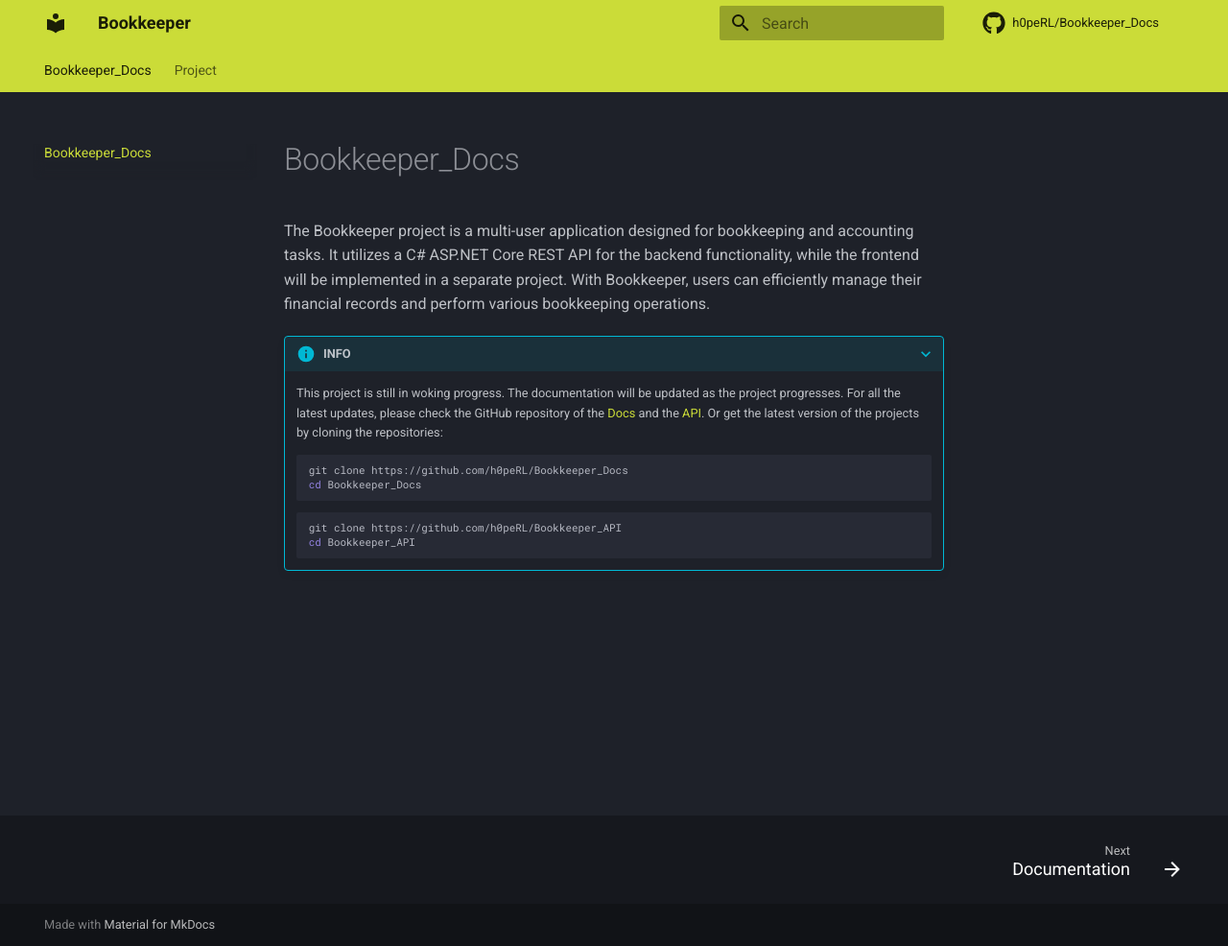
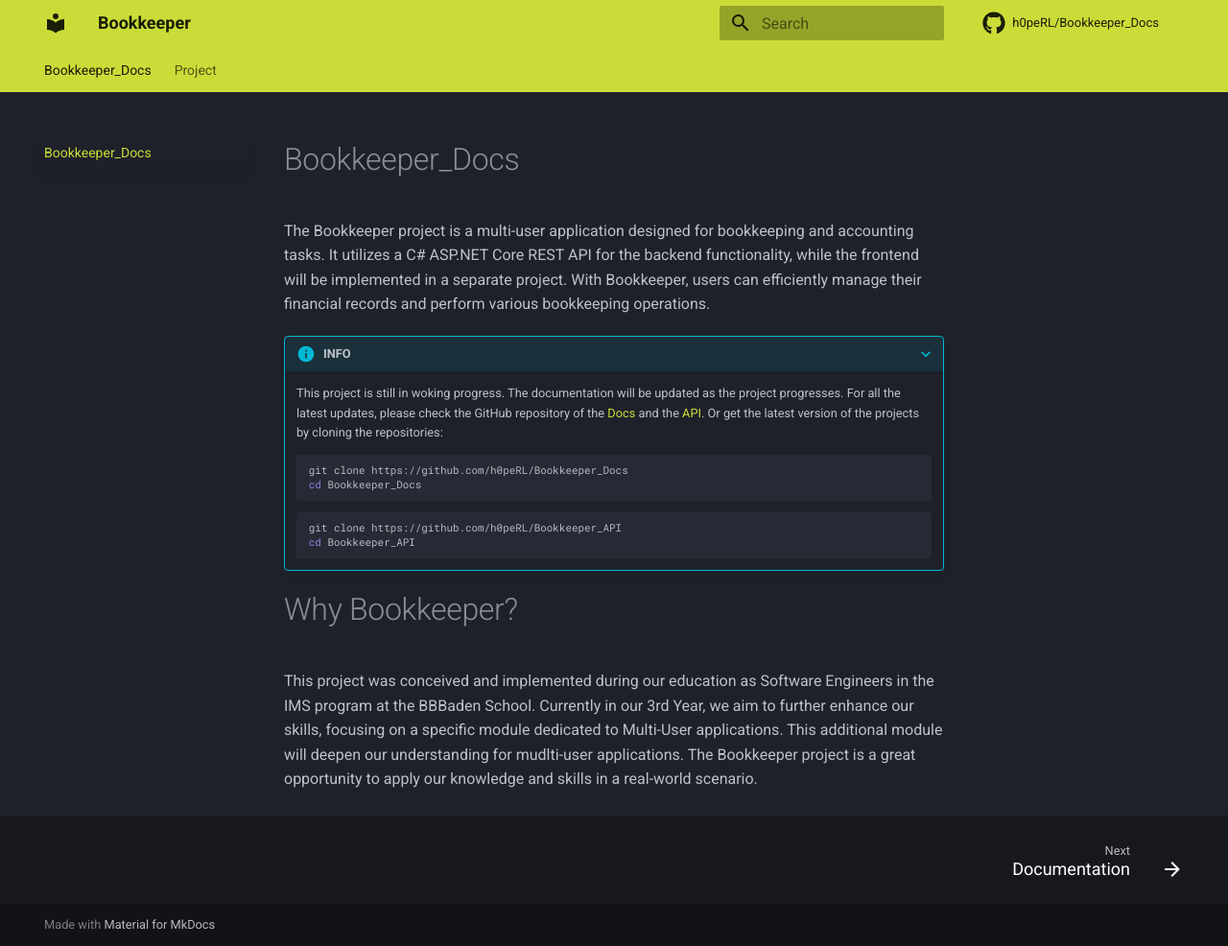
Before and after one commit to h0peRL/Bookkeeper_Docs, an MkDocs documentation site: the page built from docs/index.md, in a window 1280 px wide and 986 px high. Shown: the whole window at 96% size. Built offline with MkDocs 1.6.1 and Material for MkDocs 9.7.7, drawn with Linux system fonts in a browser that asks for light colours; comment, search, counter and statistics services are not loaded.

Commit message:
Add Project reason
I added a paragrapph which informs the reader why we create this project

````diff
--- a/docs/index.md
+++ b/docs/index.md
@@ -15,3 +15,7 @@ The Bookkeeper project is a multi-user application designed for bookkeeping and
     cd Bookkeeper_API
 
     ```
+
+# Why Bookkeeper?
+
+This project was conceived and implemented during our education as Software Engineers in the IMS program at the BBBaden School. Currently in our 3rd Year, we aim to further enhance our skills, focusing on a specific module dedicated to Multi-User applications. This additional module will deepen our understanding for mudlti-user applications. The Bookkeeper project is a great opportunity to apply our knowledge and skills in a real-world scenario.
````
